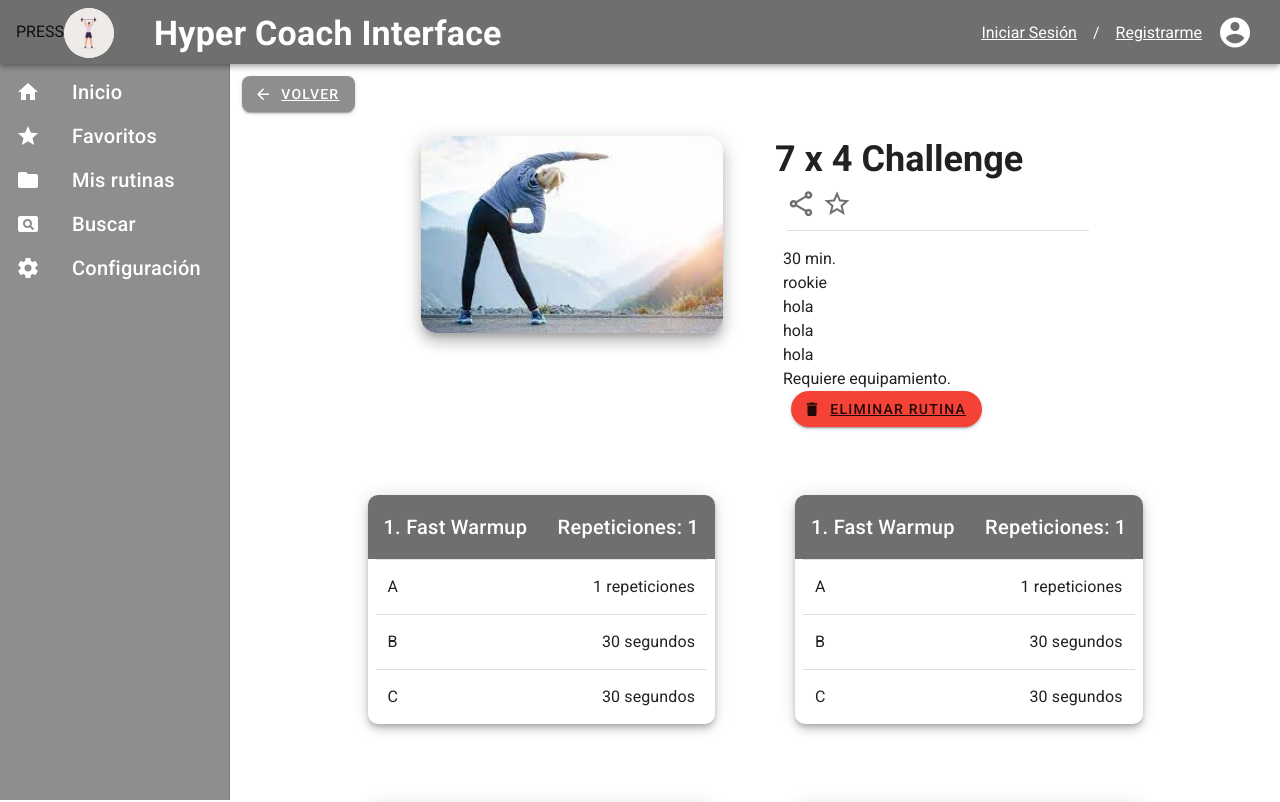
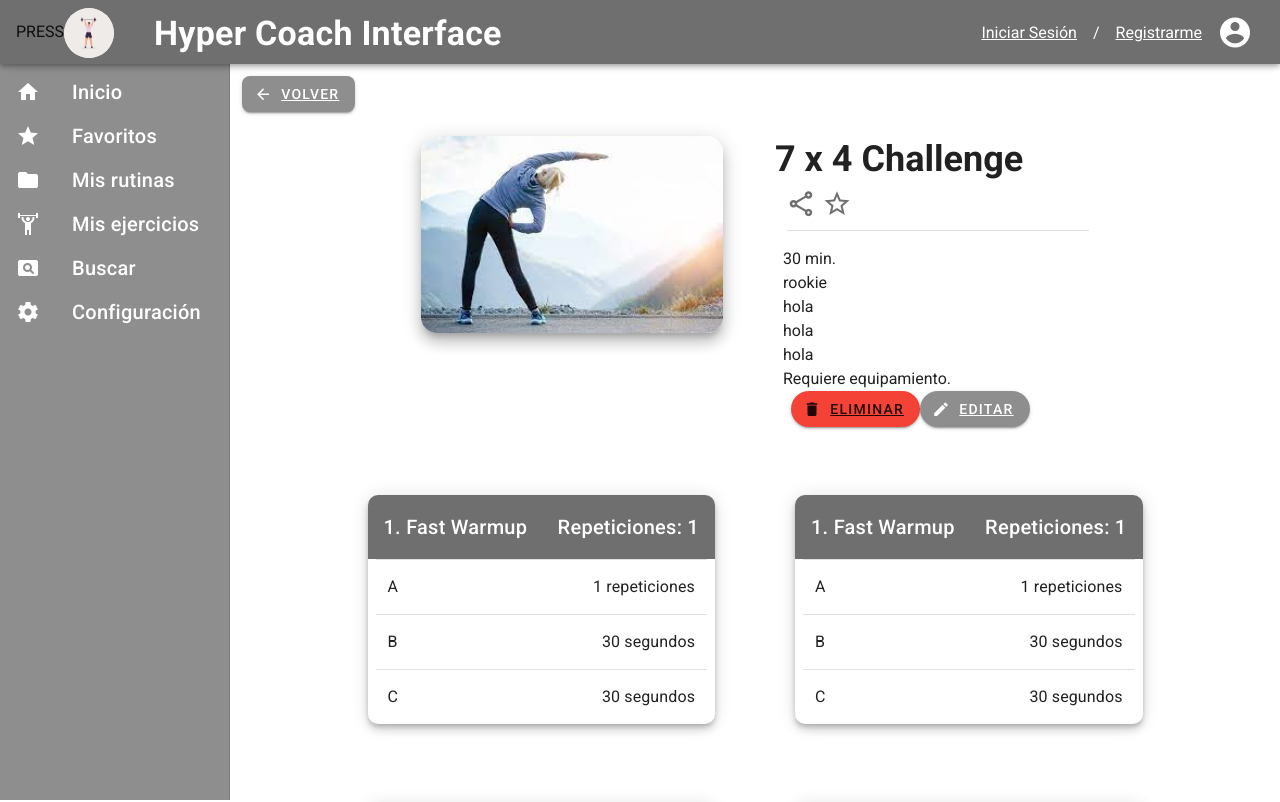
Before and after one commit to mbartellini/HyperCoachInterface, a Vue app: page /routine/0 in a window 1280 px wide. Shown: the top 802 px of the page. Built offline with nearby package versions, Linux system fonts and the light colour scheme; what vuesax would draw is missing.

Commit message:
Merge and add Edit Routine

```diff
--- a/src/components/SideBar.vue
+++ b/src/components/SideBar.vue
@@ -32,6 +32,7 @@ export default {
       {name: 'Inicio', route: 'Home', icon: 'mdi-home'},
       {name: 'Favoritos', route: 'Favorites', icon:'mdi-star'},
       {name: 'Mis rutinas', route: 'MyRoutines', icon: 'mdi-folder'},
+      {name: 'Mis ejercicios', route: 'MyExercises', icon: 'mdi-weight-lifter'},
       {name: 'Buscar', route: 'Search', icon: 'mdi-card-search'},
       {name: 'Configuración', route: 'Settings', icon: 'mdi-cog'},
     // TODO: make active icon to only have outline.
--- a/src/main.js
+++ b/src/main.js
@@ -6,6 +6,7 @@ import router from './router'
 import Vuesax from 'vuesax'
 
 import 'vuesax/dist/vuesax.css'
+import {mapGetters} from "vuex";
 
 Vue.config.productionTip = false
 
@@ -26,5 +27,10 @@ new Vue({
   async beforeCreate() {
     await this.$store.dispatch('security/initialize')
   },
+  computed: {
+    ...mapGetters({
+      $isLoggedIn: 'isLoggedIn',
+    })
+  },
   render: h => h(App)
 }).$mount('#app')
--- a/src/router/index.js
+++ b/src/router/index.js
@@ -39,6 +39,12 @@ const routes = [
         component: () => import(/* webpackChunkName: "my_routines" */ '../views/MyRoutines.vue')
     },
     {
+        path: '/myexercises',
+        name: 'MyExercises',
+        // meta: { requiresAuth: true },
+        component: () => import(/* webpackChunkName: "my_exercises" */ '../views/MyExercises')
+    },
+    {
         path: '/search',
         name: 'Search',
         component: () => import(/* webpackChunkName: "search" */ '../views/Search.vue')
@@ -55,10 +61,42 @@ const routes = [
         component: () => import(/* webpackChunkName: "info" */ '../views/Info.vue')
     },
     {
+        path: '/routineedit/:id?',
+        name: 'EditRoutine',
+        props: ({params}) => ({id: Number.parseInt(params.id, 10) || null}),
+        component: () => import(/* webpackChunkName: "edit_routine" */ '../views/EditRoutine.vue'),
+        /* beforeEnter: (to, from, next) => {
+            const exists = store.routines.find(
+                routine => routine.id === to.params.id
+            )
+            if (exists) {
+                next()
+            } else {
+                next({name: 'NotFound'})
+            }
+        }, */
+    },
+    {
         path: '/routine/:id',
         name: 'RoutineDetail',
         props: ({params}) => ({id: Number.parseInt(params.id, 10) || 0}),
         component: () => import(/* webpackChunkName: "routine_detail" */ '../views/RoutineDetail.vue'),
+        /* beforeEnter: (to, from, next) => {
+            const exists = store.routines.find(
+                routine => routine.id === to.params.id
+            )
+            if (exists) {
+                next()
+            } else {
+                next({name: 'NotFound'})
+            }
+        }, */
+    },
+    {
+        path: '/exercise/:id',
+        name: 'ExerciseDetail',
+        props: ({params}) => ({id: Number.parseInt(params.id, 10) || 0}),
+        component: () => import(/* webpackChunkName: "exercise_detail" */ '../views/ExerciseDetail.vue'),
         /* beforeEnter: (to, from, next) => {
             const exists = store.routines.find(
                 routine => routine.id === to.params.id
@@ -89,7 +127,6 @@ const routes = [
     },
 ]
 
-
 const router = new VueRouter({
   mode: 'history',
   base: process.env.BASE_URL,
--- a/src/views/MyRoutines.vue
+++ b/src/views/MyRoutines.vue
@@ -2,7 +2,7 @@
   <div>
     <v-container fluid>
       <v-row class="text-h5 ma-3">
-        <h1>Mis rutinas</h1>
+        <h1>Mis ejercicios</h1>
       </v-row>
       <v-row class="text-h6 ma-3 pt-5">
         <v-h6>
--- a/src/views/RoutineDetail.vue
+++ b/src/views/RoutineDetail.vue
@@ -92,7 +92,18 @@
                     mdi-delete
                   </v-icon>
                   <div class="text-decoration-underline">
-                    Eliminar rutina
+                    Eliminar
+                  </div>
+                </v-btn>
+                <v-btn
+                    rounded
+                    color="primary"
+                  >
+                  <v-icon left>
+                    mdi-pencil
+                  </v-icon>
+                  <div class="text-decoration-underline">
+                    Editar
                   </div>
                 </v-btn>
               </div>
@@ -128,7 +139,7 @@ export default {
   props: {
     id: {
       type: Number,
-      required: true,
+      required: false,
     }
   },
   components: {
```
Also changed, not shown: 2 other files (tests, documents, lock files or other folders).
